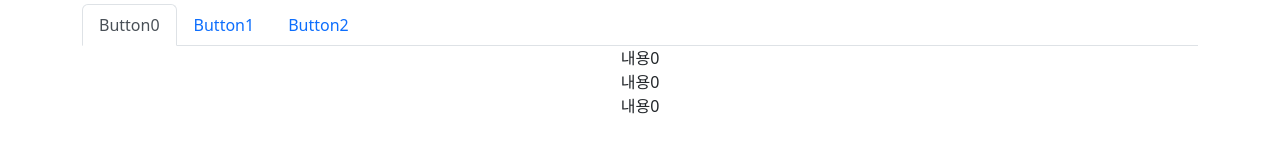
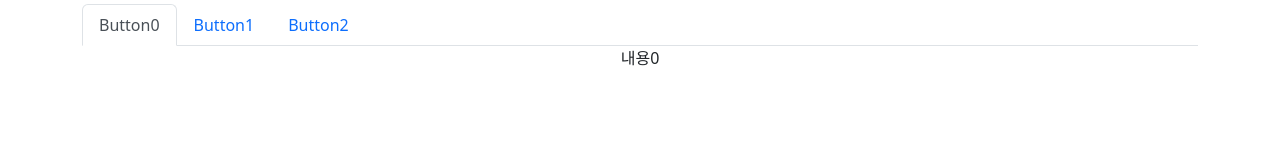
Before and after one commit to Rainyjune-Kr/ReactStudy, a React (Create React App) app in the folder shop/: page /detail/1 in a window 1280 px wide. Shown: the part 510-662 px from the top of the page. Built offline with nearby package versions, Linux system fonts and the light colour scheme.

Commit message:
CSS transition 실습

```diff
--- a/shop/src/App.css
+++ b/shop/src/App.css
@@ -43,3 +43,12 @@
   background-size: cover;
   background-position: center;
 }
+
+.start {
+  opacity: 0;
+}
+
+.end {
+  opacity: 1;
+  transition: opacity 0.5s;
+}
--- a/shop/src/pages/Detail.js
+++ b/shop/src/pages/Detail.js
@@ -27,10 +27,16 @@ function DetailPage (props) {
       setAlertVisible(false);
     }, 2000)
 
+    setTimeout(() => {
+      setLoadEnd('end');
+    }, 100);
+
     return () => {
       // clean up function
       // useEffect 내용보다 먼저 실행된다.
       // mount시엔 삭제되지 않고, unmount시에는 실행된다.
+
+      setLoadEnd('');
     }
   }, [])
 
@@ -54,13 +60,15 @@ function DetailPage (props) {
     padding : 10px
   `;
 
+  let [loadEnd, setLoadEnd] = useState('');
+
   if (shoes == null)
     return(
       <NotFound/>
     );
   else
     return(
-      <div className="container">
+      <div className={`container start ${loadEnd}`}>
         {
           alertVisible === true ? <div className="alert alert-warning"> 2초 이내 구매시 할인 </div> : null
         }
@@ -93,8 +101,8 @@ function DetailPage (props) {
             <Nav.Link eventKey="link2" onClick={ () => { setCurrTab(2) } }>Button2</Nav.Link>
           </Nav.Item>
         </Nav>
-        <TabContent tabIdx={currTab}></TabContent>
-        <TabContentSimple tabIdx= {currTab}/>
+        {/* <TabContent tabIdx={currTab}></TabContent>
+        <TabContentSimple tabIdx= {currTab}/> */}
         <TabContentSimple2 tabIdx={currTab}/>
       </div>
     );
@@ -121,7 +129,19 @@ function TabContentSimple({tabIdx}) {
 }
 
 function TabContentSimple2({tabIdx}) {
-  return [<div>내용0</div>,<div>내용1</div>,<div>내용2</div>][tabIdx];
+  let [fade, setFade] = useState('');
+
+  useEffect(() => {
+    setTimeout(() => {
+      setFade('end')
+    }, 10);
+    return ()=>{
+      setFade('')
+    }
+  }, [tabIdx])
+
+  return <div className={`start ${fade}`}>{[<div>내용0</div>,<div>내용1</div>,<div>내용2</div>][tabIdx]}
+  </div>
 }
 
 function NotFound() {
```
